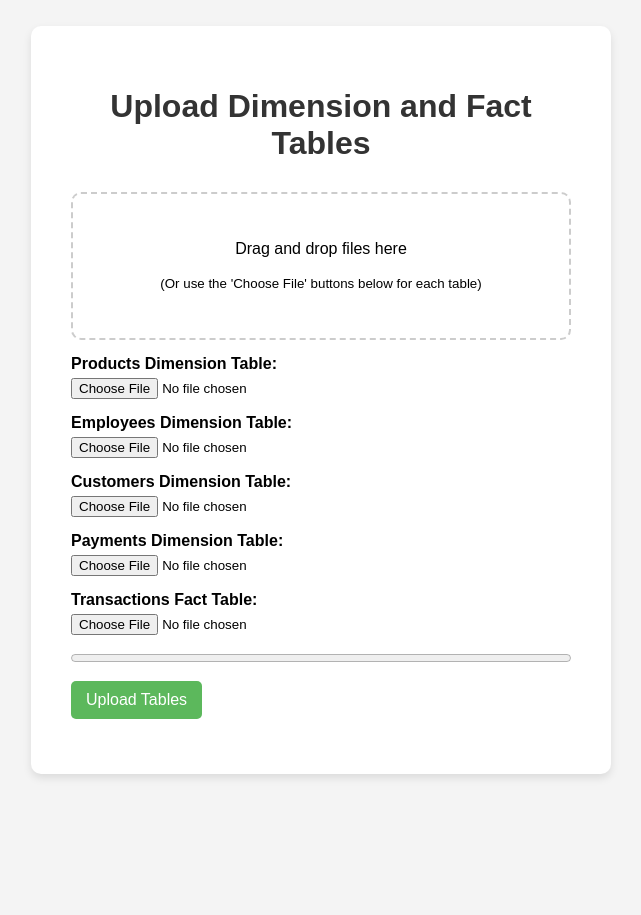
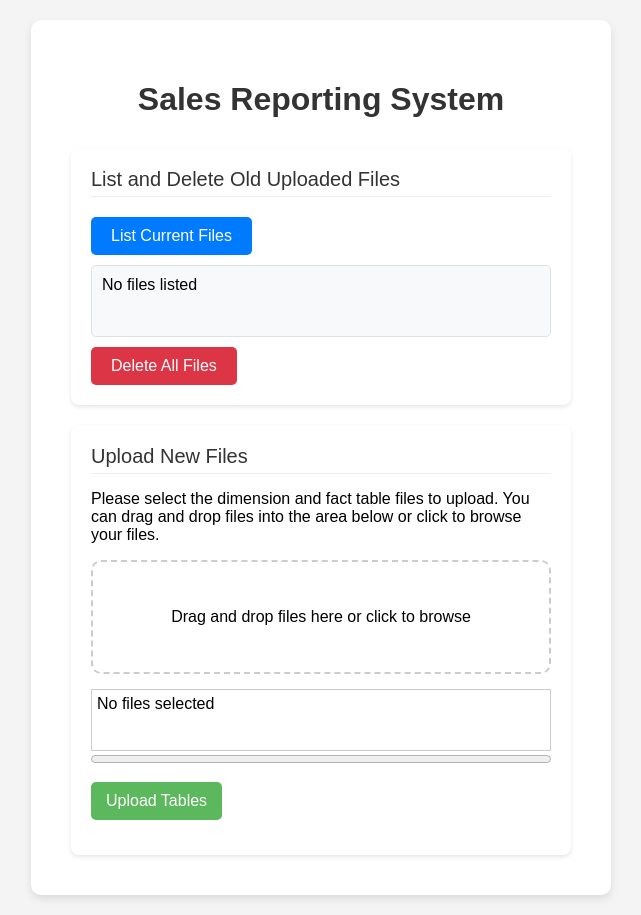
Before and after one commit to pranjal299/Sales-Reporting-Application-Azure, a Flask app: page / in a window 1280 px wide. Shown: the whole page, without its empty margins (319-960 px from the left). Before the commit the page ends 778 px from the top, so only its background shows below. Run offline with Flask 3, Linux system fonts and the light colour scheme.

Commit message:
Adding more stuff

```diff
--- a/app.py
+++ b/app.py
@@ -1,4 +1,4 @@
-from flask import Flask, request, render_template
+from flask import Flask, request, render_template, jsonify
 from azure.storage.blob import BlobServiceClient
 import os
 
@@ -6,7 +6,7 @@ app = Flask(__name__)
 
 # Azure Storage Account settings
 CONNECTION_STRING = 'DefaultEndpointsProtocol=https;AccountName=salesrepstorageacc;AccountKey=7VFqRFCzw+o5Dg4iTmFcClNkhDndSTNGKE1YcdFlVhxbrWP/q0JWOS4VDZvgVezQLcw8WK4KEj7I+ASts2Kh/A==;EndpointSuffix=core.windows.net'
-CONTAINER_NAME = 'salesrepcontainer'
+CONTAINER_NAME = 'salesrepcontainerlocal'
 
 blob_service_client = BlobServiceClient.from_connection_string(CONNECTION_STRING)
 
@@ -16,13 +16,7 @@ def index():
 
 @app.route('/upload', methods=['POST'])
 def upload_files_to_blob():
-    uploaded_files = [
-        request.files.get('products'),
-        request.files.get('employees'),
-        request.files.get('customers'),
-        request.files.get('payments'),
-        request.files.get('transactions')
-    ]
+    uploaded_files = request.files.getlist('files[]')
 
     messages = []
     for file in uploaded_files:
@@ -35,5 +29,21 @@ def upload_files_to_blob():
 
     return '<br>'.join(messages)
 
+@app.route('/list-blobs')
+def list_blobs():
+    container_client = blob_service_client.get_container_client(CONTAINER_NAME)
+    blobs_list = container_client.list_blobs()
+    blobs = [blob.name for blob in blobs_list]
+    return jsonify(blobs=blobs)
+
+@app.route('/delete-blobs', methods=['POST'])
+def delete_blobs():
+    container_client = blob_service_client.get_container_client(CONTAINER_NAME)
+    blob_list = [b.name for b in list(container_client.list_blobs())]
+    for blob in blob_list:
+        container_client.delete_blob(blob)
+    return jsonify({'status': 'success', 'message': 'All blobs have been deleted.'})
+
+
 if __name__ == '__main__':
     app.run(debug=True)
--- a/templates/index.html
+++ b/templates/index.html
@@ -3,7 +3,7 @@
 <head>
     <meta charset="UTF-8">
     <meta name="viewport" content="width=device-width, initial-scale=1.0">
-    <title>Upload to Azure Blob Storage</title>
+    <title>Sales Reporting System</title>
     <style>
         body {
             font-family: Arial, sans-serif;
@@ -12,9 +12,9 @@
             padding: 0;
             display: flex;
             justify-content: center;
-            align-items: center;
-            height: 100vh;
+            min-height: 100vh; /* Use min-height instead of height */
         }
+
         .container {
             background-color: white;
             padding: 40px;
@@ -23,7 +23,9 @@
             text-align: left;
             max-width: 500px;
             width: 100%;
+            margin: 20px auto; /* Add some top and bottom margin */
         }
+
         h1 {
             color: #333;
             text-align: center;
@@ -73,54 +75,107 @@
             border-color: #5cb85c;
             background-color: #f0fff0;
         }
-        #toast-container > .toast-success {
-            background-color: #51A351;
+        #fileList {
+            margin-top: 10px;
+            min-height: 50px;
+            border: 1px solid #ccc;
+            padding: 5px;
         }
-        #toast-container > .toast-error {
-            background-color: #BD362F;
+        .blob-list {
+            margin-top: 20px;
+            text-align: left;
+        }
+        #blobsList {
+            margin-top: 10px;
+            min-height: 50px;
+            border: 1px solid #ccc;
+            padding: 5px;
+            border-radius: 5px;
+            background-color: #f8f9fa;
+        }
+        .section {
+            background-color: #fff;
+            padding: 20px;
+            margin-top: 30px;
+            border-radius: 8px;
+            box-shadow: 0 2px 4px rgba(0, 0, 0, 0.1);
+        }
+        .section + .section {
+            margin-top: 20px;
+        }
+        .section-header {
+            margin-bottom: 10px;
+            font-size: 20px;
+            color: #333;
+            border-bottom: 1px solid #eee;
+            padding-bottom: 5px;
+        }
+        .blob-list {
+            text-align: left;
+            padding-top: 10px;
+        }
+        #blobsList {
+            background-color: #f8f9fa;
+            border: 1px solid #dee2e6;
+            border-radius: 5px;
+            padding: 10px;
+            margin-top: 10px;
+        }
+        button {
+            background-color: #007bff;
+            color: white;
+            border: none;
+            padding: 10px 20px;
+            margin-top: 10px;
+            cursor: pointer;
+            border-radius: 5px;
+            font-size: 16px;
+        }
+        button:hover {
+            background-color: #0056b3;
         }
     </style>
 </head>
 <body>
     <div class="container">
-        <h1>Upload Dimension and Fact Tables</h1>
-        <div id="dragWrapper" class="drag-area">
-            <p>Drag and drop files here</p>
-            <p><small>(Or use the 'Choose File' buttons below for each table)</small></p>
+        <h1>Sales Reporting System</h1>
+
+        <!-- List and Delete Old Files Section -->
+        <div class="section">
+            <div class="section-header">List and Delete Old Uploaded Files</div>
+            <button type="button" id="listBlobsBtn">List Current Files</button>
+            <div class="blob-list" id="blobsList">No files listed</div>
+            <button type="button" id="deleteBlobsBtn" style="background-color: #dc3545;">Delete All Files</button>
         </div>
-        <form id="uploadForm" action="/upload" method="post" enctype="multipart/form-data">
-            <div class="form-group">
-                <label for="products">Products Dimension Table:</label>
-                <input type="file" name="products" id="products" required>
+
+        <!-- Upload New Files Section -->
+        <div class="section">
+            <div class="section-header">Upload New Files</div>
+            <p>Please select the dimension and fact table files to upload. You can drag and drop files into the area below or click to browse your files.</p>
+            <div id="dragWrapper" class="drag-area">
+                <input type="file" id="fileInput" multiple style="display: none;">
+                <p>Drag and drop files here or click to browse</p>
             </div>
-            <div class="form-group">
-                <label for="employees">Employees Dimension Table:</label>
-                <input type="file" name="employees" id="employees" required>
-            </div>
-            <div class="form-group">
-                <label for="customers">Customers Dimension Table:</label>
-                <input type="file" name="customers" id="customers" required>
-            </div>
-            <div class="form-group">
-                <label for="payments">Payments Dimension Table:</label>
-                <input type="file" name="payments" id="payments" required>
-            </div>
-            <div class="form-group">
-                <label for="transactions">Transactions Fact Table:</label>
-                <input type="file" name="transactions" id="transactions" required>
-            </div>
-            <progress id="progressBar" value="0" max="100"></progress>
-            <div class="form-group">
-                <input type="submit" value="Upload Tables">
-            </div>
-        </form>
+            <div id="fileList">No files selected</div>
+            <form id="uploadForm" action="/upload" method="post" enctype="multipart/form-data">
+                <progress id="progressBar" value="0" max="100"></progress>
+                <div class="form-group">
+                    <input type="submit" value="Upload Tables" disabled>
+                </div>
+            </form>
+        </div>
     </div>
-    <script src="https://cdnjs.cloudflare.com/ajax/libs/toastr.js/latest/toastr.min.js"></script>
     <script>
         var uploadForm = document.getElementById('uploadForm');
+        var fileInput = document.getElementById('fileInput');
         var dragWrapper = document.getElementById('dragWrapper');
+        var fileListDisplay = document.getElementById('fileList');
+        var submitButton = uploadForm.querySelector('input[type="submit"]');
         var progressBar = document.getElementById('progressBar');
-        var submitButton = uploadForm.querySelector('input[type="submit"]');
+
+        dragWrapper.onclick = function() {
+            fileInput.click();
+        };
 
         dragWrapper.ondragover = dragWrapper.ondragenter = function(event) {
             event.preventDefault();
@@ -134,41 +189,26 @@
         dragWrapper.ondrop = function(event) {
             event.preventDefault();
             dragWrapper.classList.remove('highlight');
-
-            var files = event.dataTransfer.files;
-            Array.from(files).forEach(file => {
-                // Example of how you could determine the input field based on file extension
-                var input;
-                if (file.name.endsWith('.csv')) {
-                    if (file.name.toLowerCase().includes('product')) {
-                        input = uploadForm.querySelector('input[name="products"]');
-                    } else if (file.name.toLowerCase().includes('employee')) {
-                        input = uploadForm.querySelector('input[name="employees"]');
-                    } else if (file.name.toLowerCase().includes('customer')) {
-                        input = uploadForm.querySelector('input[name="customers"]');
-                    } else if (file.name.toLowerCase().includes('payment')) {
-                        input = uploadForm.querySelector('input[name="payments"]');
-                    } else if (file.name.toLowerCase().includes('transaction')) {
-                        input = uploadForm.querySelector('input[name="transactions"]');
-                    }
-                }
-
-                if (input) {
-                    const dataTransfer = new DataTransfer();
-                    dataTransfer.items.add(file);
-                    input.files = dataTransfer.files;
-                }
-            });
-
-            // Check if all required fields have files to enable the submit button
-            var allFilesAdded = Array.from(uploadForm.querySelectorAll('input[type="file"]')).every(input => input.files.length > 0);
-            submitButton.disabled = !allFilesAdded;
+            fileInput.files = event.dataTransfer.files;
+            updateFileListDisplay();
         };
 
+        fileInput.onchange = updateFileListDisplay;
+
+        function updateFileListDisplay() {
+            var files = Array.from(fileInput.files);
+            var fileNames = files.map(file => file.name).join('<br>');
+            fileListDisplay.innerHTML = fileNames || 'No files selected';
+            submitButton.disabled = files.length === 0;
+        }
 
         uploadForm.onsubmit = function(event) {
             event.preventDefault();
-            var formData = new FormData(this);
+            var formData = new FormData();
+            Array.from(fileInput.files).forEach(file => {
+                formData.append('files[]', file);
+            });
+
             var xhr = new XMLHttpRequest();
             xhr.open('POST', '/upload', true);
 
@@ -181,15 +221,47 @@
 
             xhr.onload = function() {
                 if (xhr.status === 200) {
-                    toastr.success('Upload complete!');
+                    alert('Upload complete!');
                 } else {
-                    toastr.error('An error occurred during the upload.');
+                    alert('An error occurred during the upload.');
                 }
-                submitButton.disabled = true; // Disable the submit button after upload
+                submitButton.disabled = true;
             };
 
             xhr.send(formData);
         };
+
+        document.getElementById('listBlobsBtn').addEventListener('click', function() {
+            fetch('/list-blobs')
+                .then(response => response.json())
+                .then(data => {
+                    document.getElementById('blobsList').innerHTML = data.blobs.join('<br>');
+                })
+                .catch(error => console.error('Error:', error));
+        });
+
+        document.getElementById('deleteBlobsBtn').addEventListener('click', function() {
+            if (confirm('Are you sure you want to delete all files? This cannot be undone.')) {
+                fetch('/delete-blobs', {
+                    method: 'POST',
+                    // Add any headers and body as necessary for your application
+                    headers: {
+                        'Content-Type': 'application/json'
+                    }
+                }).then(response => {
+                    if (response.ok) {
+                        alert('All files have been deleted.');
+                        // Refresh the list of blobs
+                        document.getElementById('listBlobsBtn').click();
+                    } else {
+                        alert('An error occurred while attempting to delete files.');
+                    }
+                }).catch(error => {
+                    console.error('Error:', error);
+                    alert('An error occurred while attempting to delete files.');
+                });
+            }
+        });
     </script>
 </body>
 </html>
```
